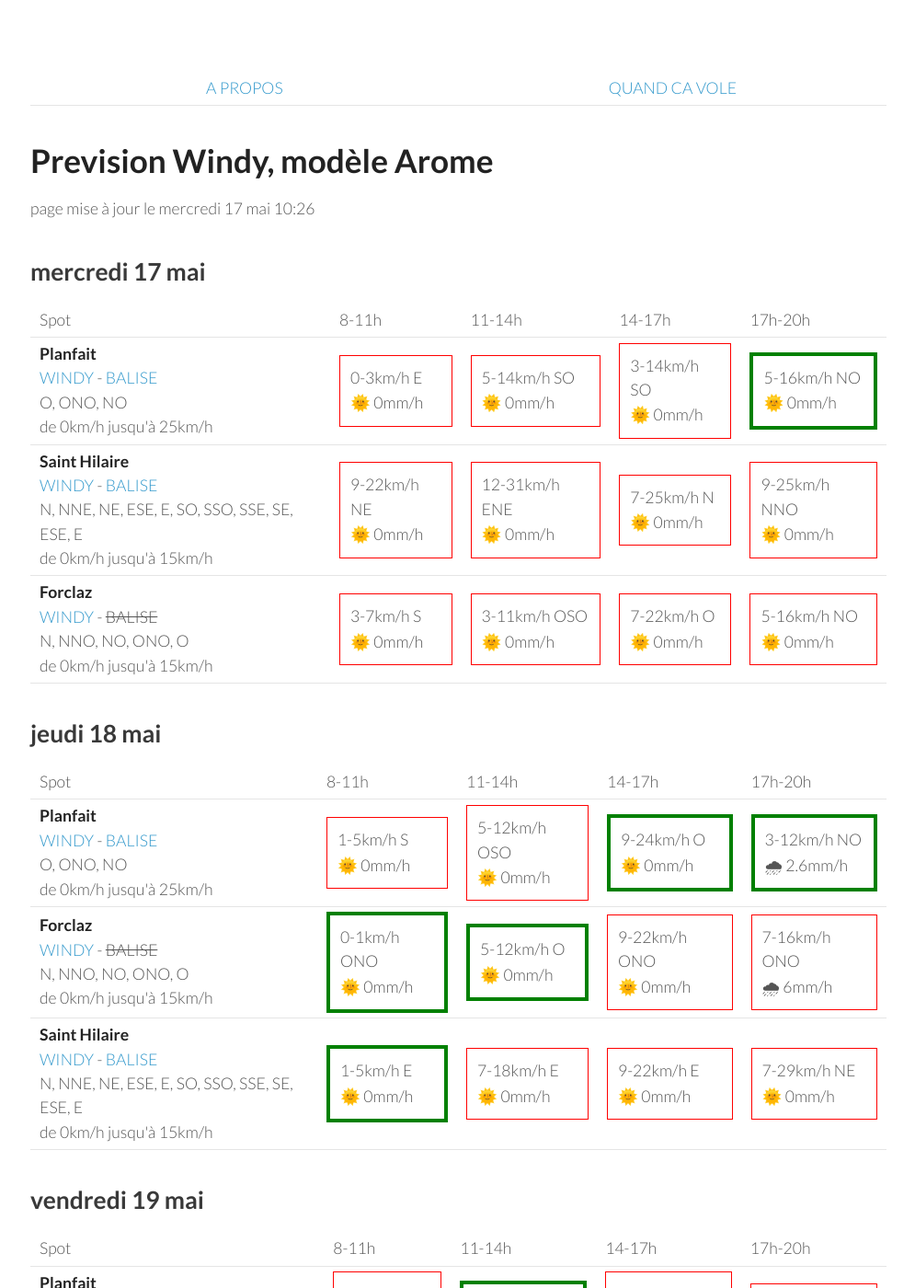
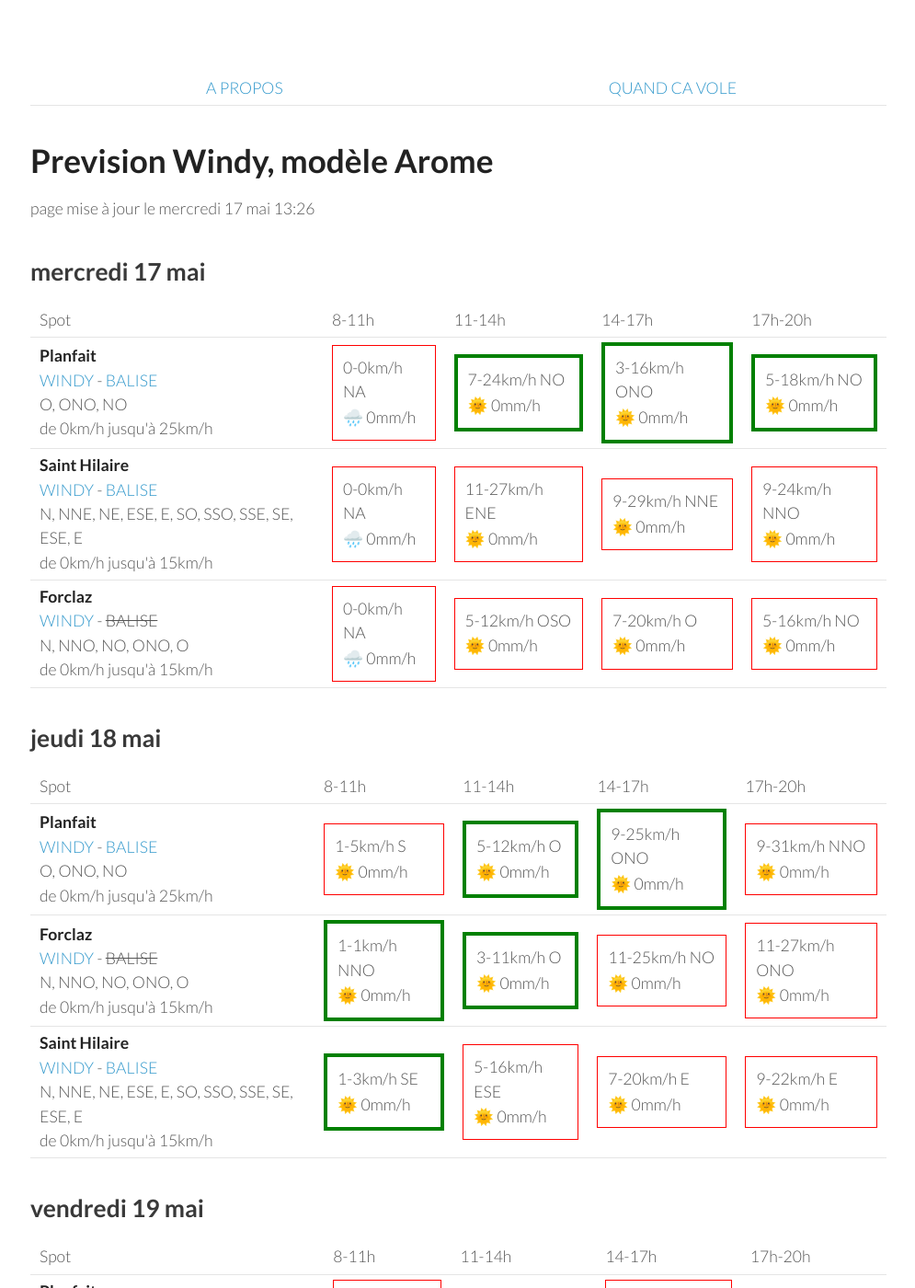
Before and after one commit to parapente-dans-le-nord/parapente-dans-le-nord.github.io, a Jekyll site: the page built from alpes_nord.markdown, in a window 1280 px wide and 1400 px high. Shown: the whole window at 92% size, without its empty margins (25-1020 px from the left). Built offline with Jekyll 4.4.1, drawn with Linux system fonts in a browser that asks for light colours.

Commit message:
update index.markdown

```diff
--- a/alpes_nord.markdown
+++ b/alpes_nord.markdown
@@ -7,7 +7,7 @@ title:  "Tous les spots"
 {: .links}
 
 # Prevision Windy, modèle Arome
-page mise à jour le mercredi 17 mai 10:26
+page mise à jour le mercredi 17 mai 13:26
 
 ## mercredi 17 mai
 
@@ -24,31 +24,28 @@ page mise à jour le mercredi 17 mai 10:26
 <tr>
         <td><strong>Planfait</strong><br><a href="https://windy.com/45.853/6.223?45.415,6.223,8">WINDY</a> - <span class=""><a href="https://www.openwindmap.org/PP496">BALISE</a> </span><br> <span class="vent-favorable">O, ONO, NO</span><br><span class="force-vent">de 0km/h jusqu'à 25km/h</span> </td>
 
-            <td><div class="not-flyable"><p>0-3km/h E</p><p>🌞 0mm/h</p></div></td>
-            <td><div class="not-flyable"><p>5-14km/h SO</p><p>🌞 0mm/h</p></div></td>
-            <td><div class="not-flyable"><p>3-14km/h SO</p><p>🌞 0mm/h</p></div></td>
-            <td><div class="flyable"><p>5-16km/h NO</p><p>🌞 0mm/h</p></div></td>
-
+            <td><div class="not-flyable"><p>0-0km/h NA</p><p>🌧️ 0mm/h</p></div></td>
+            <td><div class="flyable"><p>7-24km/h NO</p><p>🌞 0mm/h</p></div></td>
+            <td><div class="flyable"><p>3-16km/h ONO</p><p>🌞 0mm/h</p></div></td>
+            <td><div class="flyable"><p>5-18km/h NO</p><p>🌞 0mm/h</p></div></td>
 
     </tr>
 <tr>
         <td><strong>Saint Hilaire</strong><br><a href="https://windy.com/45.307/5.888?45.087,5.889,9,m:eUFagkX">WINDY</a> - <span class=""><a href="http://www.balisemeteo.com/balise.php?idBalise=61">BALISE</a> </span><br> <span class="vent-favorable">N, NNE, NE, ESE, E, SO, SSO, SSE, SE, ESE, E</span><br><span class="force-vent">de 0km/h jusqu'à 15km/h</span> </td>
 
-            <td><div class="not-flyable"><p>9-22km/h NE</p><p>🌞 0mm/h</p></div></td>
-            <td><div class="not-flyable"><p>12-31km/h ENE</p><p>🌞 0mm/h</p></div></td>
-            <td><div class="not-flyable"><p>7-25km/h N</p><p>🌞 0mm/h</p></div></td>
-            <td><div class="not-flyable"><p>9-25km/h NNO</p><p>🌞 0mm/h</p></div></td>
-
+            <td><div class="not-flyable"><p>0-0km/h NA</p><p>🌧️ 0mm/h</p></div></td>
+            <td><div class="not-flyable"><p>11-27km/h ENE</p><p>🌞 0mm/h</p></div></td>
+            <td><div class="not-flyable"><p>9-29km/h NNE</p><p>🌞 0mm/h</p></div></td>
+            <td><div class="not-flyable"><p>9-24km/h NNO</p><p>🌞 0mm/h</p></div></td>
 
     </tr>
 <tr>
         <td><strong>Forclaz</strong><br><a href="https://windy.com/45.814/6.247?45.375,6.246,8,m:eVwaglz">WINDY</a> - <span class="no-balise"> BALISE </span><br> <span class="vent-favorable">N, NNO, NO, ONO, O</span><br><span class="force-vent">de 0km/h jusqu'à 15km/h</span> </td>
 
-            <td><div class="not-flyable"><p>3-7km/h S</p><p>🌞 0mm/h</p></div></td>
-            <td><div class="not-flyable"><p>3-11km/h OSO</p><p>🌞 0mm/h</p></div></td>
-            <td><div class="not-flyable"><p>7-22km/h O</p><p>🌞 0mm/h</p></div></td>
+            <td><div class="not-flyable"><p>0-0km/h NA</p><p>🌧️ 0mm/h</p></div></td>
+            <td><div class="not-flyable"><p>5-12km/h OSO</p><p>🌞 0mm/h</p></div></td>
+            <td><div class="not-flyable"><p>7-20km/h O</p><p>🌞 0mm/h</p></div></td>
             <td><div class="not-flyable"><p>5-16km/h NO</p><p>🌞 0mm/h</p></div></td>
-
 
     </tr>
 
@@ -71,29 +68,29 @@ page mise à jour le mercredi 17 mai 10:26
         <td><strong>Planfait</strong><br><a href="https://windy.com/45.853/6.223?45.415,6.223,8">WINDY</a> - <span class=""><a href="https://www.openwindmap.org/PP496">BALISE</a> </span><br> <span class="vent-favorable">O, ONO, NO</span><br><span class="force-vent">de 0km/h jusqu'à 25km/h</span> </td>
 
             <td><div class="not-flyable"><p>1-5km/h S</p><p>🌞 0mm/h</p></div></td>
-            <td><div class="not-flyable"><p>5-12km/h OSO</p><p>🌞 0mm/h</p></div></td>
-            <td><div class="flyable"><p>9-24km/h O</p><p>🌞 0mm/h</p></div></td>
-            <td><div class="flyable"><p>3-12km/h NO</p><p>🌧 2.6mm/h</p></div></td>
+            <td><div class="flyable"><p>5-12km/h O</p><p>🌞 0mm/h</p></div></td>
+            <td><div class="flyable"><p>9-25km/h ONO</p><p>🌞 0mm/h</p></div></td>
+            <td><div class="not-flyable"><p>9-31km/h NNO</p><p>🌞 0mm/h</p></div></td>
 
 
     </tr>
 <tr>
         <td><strong>Forclaz</strong><br><a href="https://windy.com/45.814/6.247?45.375,6.246,8,m:eVwaglz">WINDY</a> - <span class="no-balise"> BALISE </span><br> <span class="vent-favorable">N, NNO, NO, ONO, O</span><br><span class="force-vent">de 0km/h jusqu'à 15km/h</span> </td>
 
-            <td><div class="flyable"><p>0-1km/h ONO</p><p>🌞 0mm/h</p></div></td>
-            <td><div class="flyable"><p>5-12km/h O</p><p>🌞 0mm/h</p></div></td>
-            <td><div class="not-flyable"><p>9-22km/h ONO</p><p>🌞 0mm/h</p></div></td>
-            <td><div class="not-flyable"><p>7-16km/h ONO</p><p>🌧 6mm/h</p></div></td>
+            <td><div class="flyable"><p>1-1km/h NNO</p><p>🌞 0mm/h</p></div></td>
+            <td><div class="flyable"><p>3-11km/h O</p><p>🌞 0mm/h</p></div></td>
+            <td><div class="not-flyable"><p>11-25km/h NO</p><p>🌞 0mm/h</p></div></td>
+            <td><div class="not-flyable"><p>11-27km/h ONO</p><p>🌞 0mm/h</p></div></td>
 
 
     </tr>
 <tr>
         <td><strong>Saint Hilaire</strong><br><a href="https://windy.com/45.307/5.888?45.087,5.889,9,m:eUFagkX">WINDY</a> - <span class=""><a href="http://www.balisemeteo.com/balise.php?idBalise=61">BALISE</a> </span><br> <span class="vent-favorable">N, NNE, NE, ESE, E, SO, SSO, SSE, SE, ESE, E</span><br><span class="force-vent">de 0km/h jusqu'à 15km/h</span> </td>
 
-            <td><div class="flyable"><p>1-5km/h E</p><p>🌞 0mm/h</p></div></td>
-            <td><div class="not-flyable"><p>7-18km/h E</p><p>🌞 0mm/h</p></div></td>
+            <td><div class="flyable"><p>1-3km/h SE</p><p>🌞 0mm/h</p></div></td>
+            <td><div class="not-flyable"><p>5-16km/h ESE</p><p>🌞 0mm/h</p></div></td>
+            <td><div class="not-flyable"><p>7-20km/h E</p><p>🌞 0mm/h</p></div></td>
             <td><div class="not-flyable"><p>9-22km/h E</p><p>🌞 0mm/h</p></div></td>
-            <td><div class="not-flyable"><p>7-29km/h NE</p><p>🌞 0mm/h</p></div></td>
 
 
     </tr>
```
